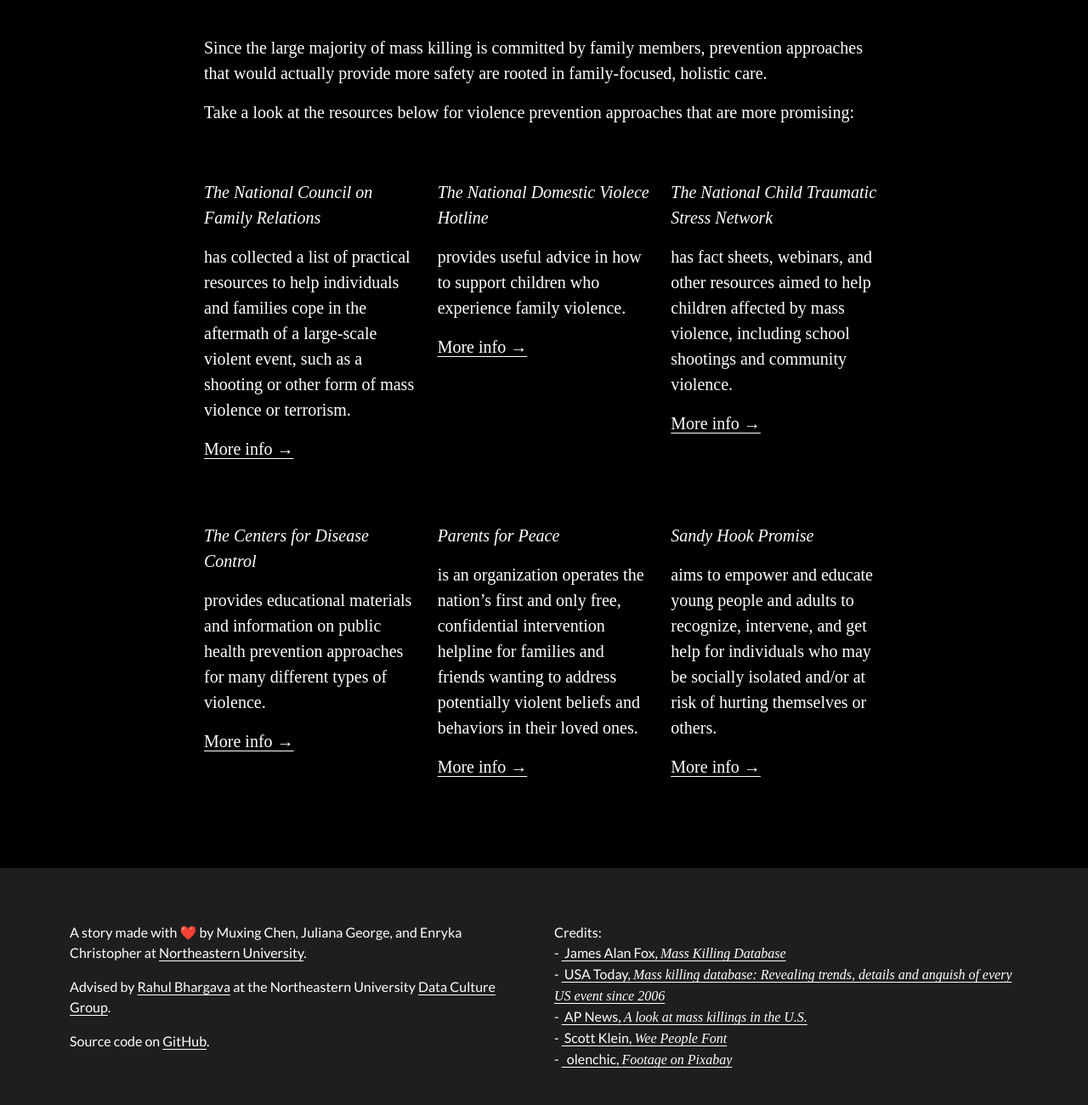
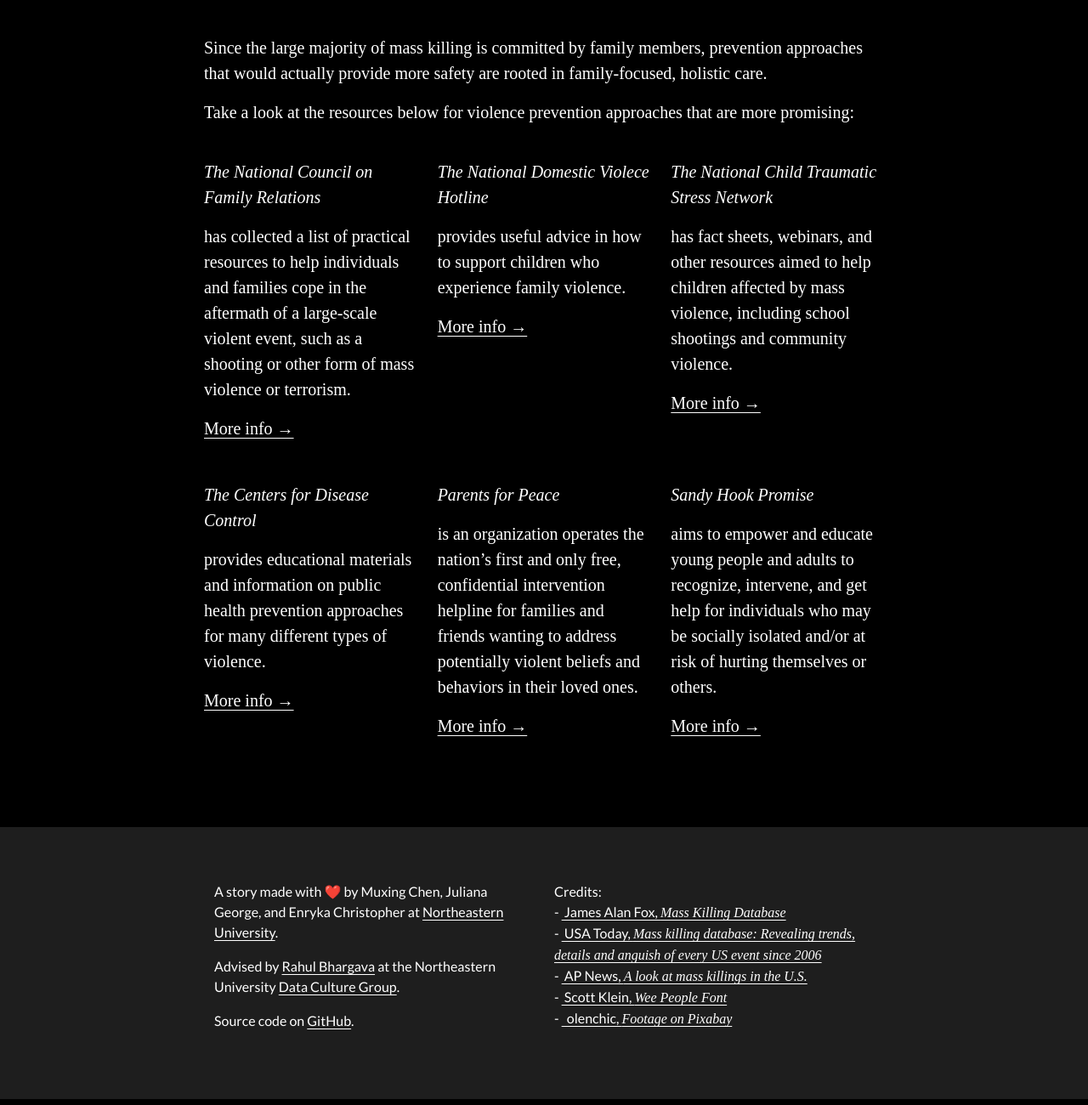
Before and after one commit to muxingchennnn/us-mass-killings-misconceptions, a plain HTML site: page index.html in a window 1280 px wide. Shown: the part 4320-5620 px from the top of the page at 85% size. Drawn offline with nearby package versions, Linux system fonts and the light colour scheme; no server answers; a script that the page names is missing; a web font is replaced by a local one.

```diff
--- a/index.html
+++ b/index.html
@@ -134,7 +134,7 @@
       </section>
       <section id="resources">
         <div class="container-fluid px-0">
-          <div class="row g-4 py-5 row-cols-1 row-cols-lg-3">
+          <div class="row g-4 py-4 row-cols-1 row-cols-lg-3">
             <div class="col">
                 <p class="resource-title">The National Council on Family Relations</p>
                 <p>has collected a list of practical resources to help individuals and families cope in the aftermath of a large-scale violent event, such as a shooting or other form of mass violence or terrorism.</p>
@@ -195,7 +195,7 @@
       </section>
     </main>
     <footer>
-      <div class="container">
+      <div class="container-fluid">
         <div class="row gy-2">
           <div class="col-12 col-md-6">
             <div class="footer-content grid-bg">
--- a/src/style.css
+++ b/src/style.css
@@ -219,6 +219,12 @@ footer {
   padding: 2rem 0;
   margin-top: 10vh;
 
+  .container-fluid {
+    margin: 0 auto;
+    /* min-width: 90vw; */
+    max-width: 800px;
+  }
+
   .grid-bg {
     /* background-color: lightblue; */
     /* border: 1px solid orange; */
```
Also changed, not shown: 2 other files.
